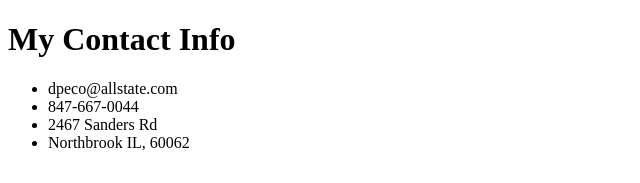
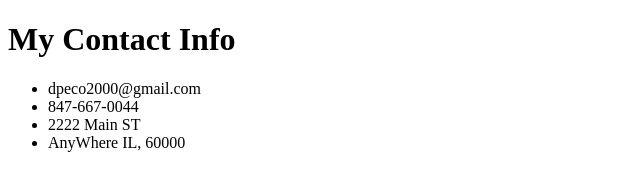
Before and after one commit to dpeco2000/cv, a plain HTML site: page contactinfo.html in a window 1280 px wide. Shown: the top 183 px of the page, 0-640 px from the left. Drawn offline with Linux system fonts and the light colour scheme.

Commit message:
changed contact information

```diff
--- a/contactinfo.html
+++ b/contactinfo.html
@@ -7,10 +7,10 @@
 <body>
     <h1>My Contact Info</h1>
     <UL>
-        <li>dpeco@allstate.com</li>
+        <li>dpeco2000@gmail.com</li>
         <li>847-667-0044</li>
-        <li>2467 Sanders Rd</li>
-        <li>Northbrook IL, 60062</li>
+        <li>2222 Main ST</li>
+        <li>AnyWhere IL, 60000</li>
     </UL>
     <br>
     <form action="mailto:dpeco2000@gmail.com" method="post" enctype="text/plain">
```
